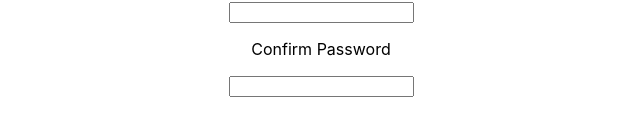
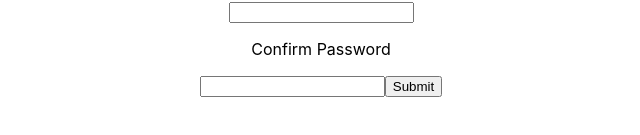
Before and after one commit to jennylovesreading/HouseholdHomiesFrontend, a React (Create React App) app: page / in a window 1280 px wide. Shown: the part 421-556 px from the top of the page, without its empty margins (319-959 px from the left). Built offline with nearby package versions, Linux system fonts and the light colour scheme.

Commit message:
fully functional registration form

```diff
--- a/package.json
+++ b/package.json
@@ -6,6 +6,7 @@
     "@testing-library/jest-dom": "^5.14.1",
     "@testing-library/react": "^11.2.7",
     "@testing-library/user-event": "^12.8.3",
+    "axios": "^0.23.0",
     "react": "^17.0.2",
     "react-dom": "^17.0.2",
     "react-scripts": "4.0.3",
@@ -35,5 +36,5 @@
       "last 1 safari version"
     ]
   },
-  "proxy": "http://localhost:5000"
+  "proxy": "http://localhost:8080"
 }
--- a/src/components/Users/userRegistrationForm.js
+++ b/src/components/Users/userRegistrationForm.js
@@ -1,4 +1,5 @@
 import React from 'react';
+import axios  from 'axios';
 
 class UserRegistrationForm extends React.Component {
     constructor() {
@@ -15,6 +16,7 @@ class UserRegistrationForm extends React.Component {
         }
 
         this.handleChange = this.handleChange.bind(this);
+        this.handleSubmit = this.handleSubmit.bind(this);
     }
 
     handleChange(e) {
@@ -37,12 +39,18 @@ class UserRegistrationForm extends React.Component {
         }
     }
 
+    handleSubmit = (e) => {
+        e.preventDefault();
+        axios.post("http://localhost:8080/registerUser", this.state)
+        .catch(err => console.log(err.data))
+    }
+
     render() {
         const { firstName, lastName, email, number, username, password, confirmPassword } = this.state;
 
         return (
             <div>
-                <form>
+                <form onSubmit={this.handleSubmit}>
                     <label>
                         <p>First Name</p>
                         <input type="text" name="firstname" value={firstName} onChange={this.handleChange} />
@@ -71,6 +79,8 @@ class UserRegistrationForm extends React.Component {
                         <p>Confirm Password</p>
                         <input type="text" name="confirmPassword" value={confirmPassword} onChange={this.handleChange} />
                     </label>
+
+                    <button>Submit</button>
                 </form>
             </div>
         );
```
Also changed, not shown: 1 other file (tests, documents, lock files or other folders).
